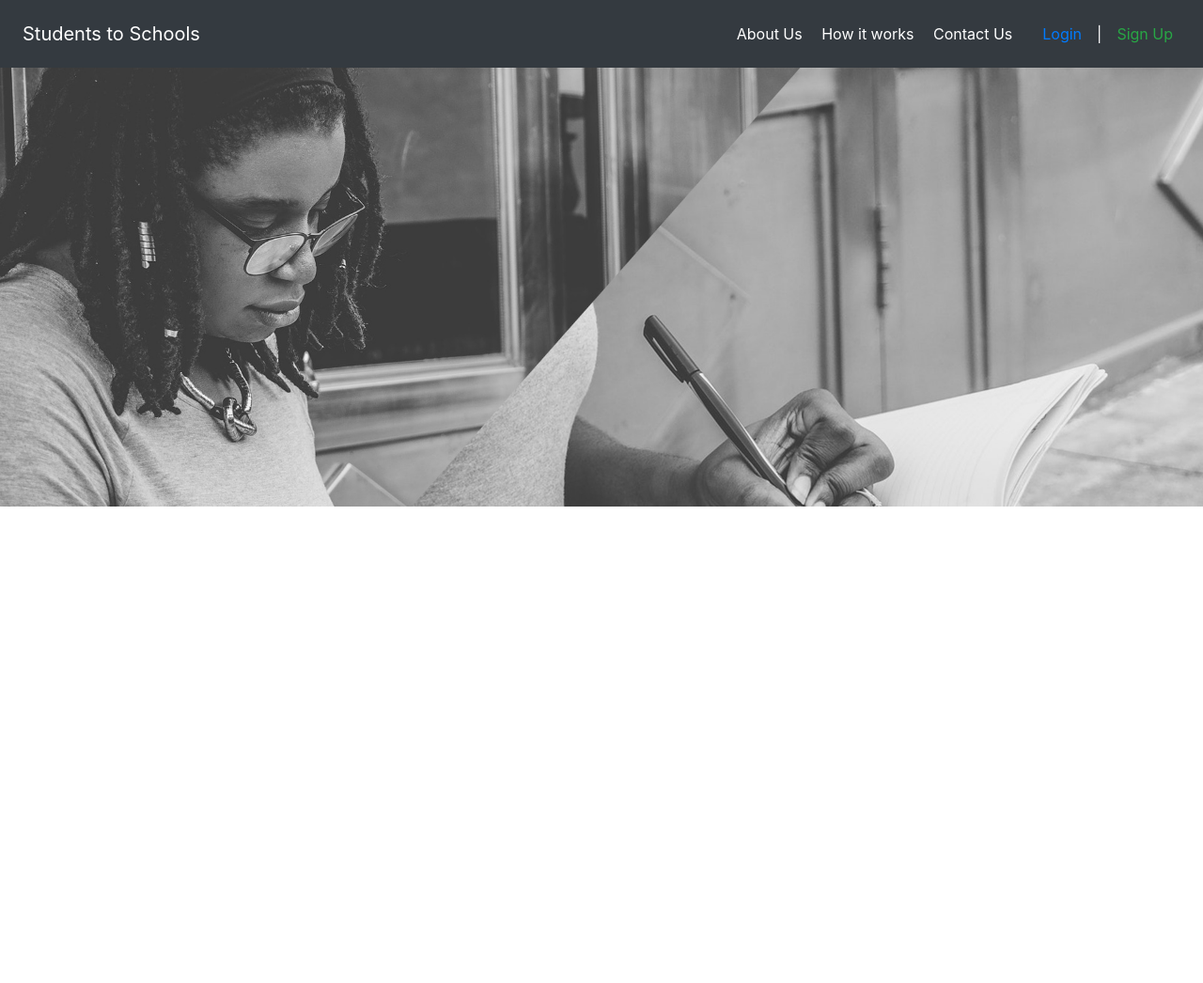
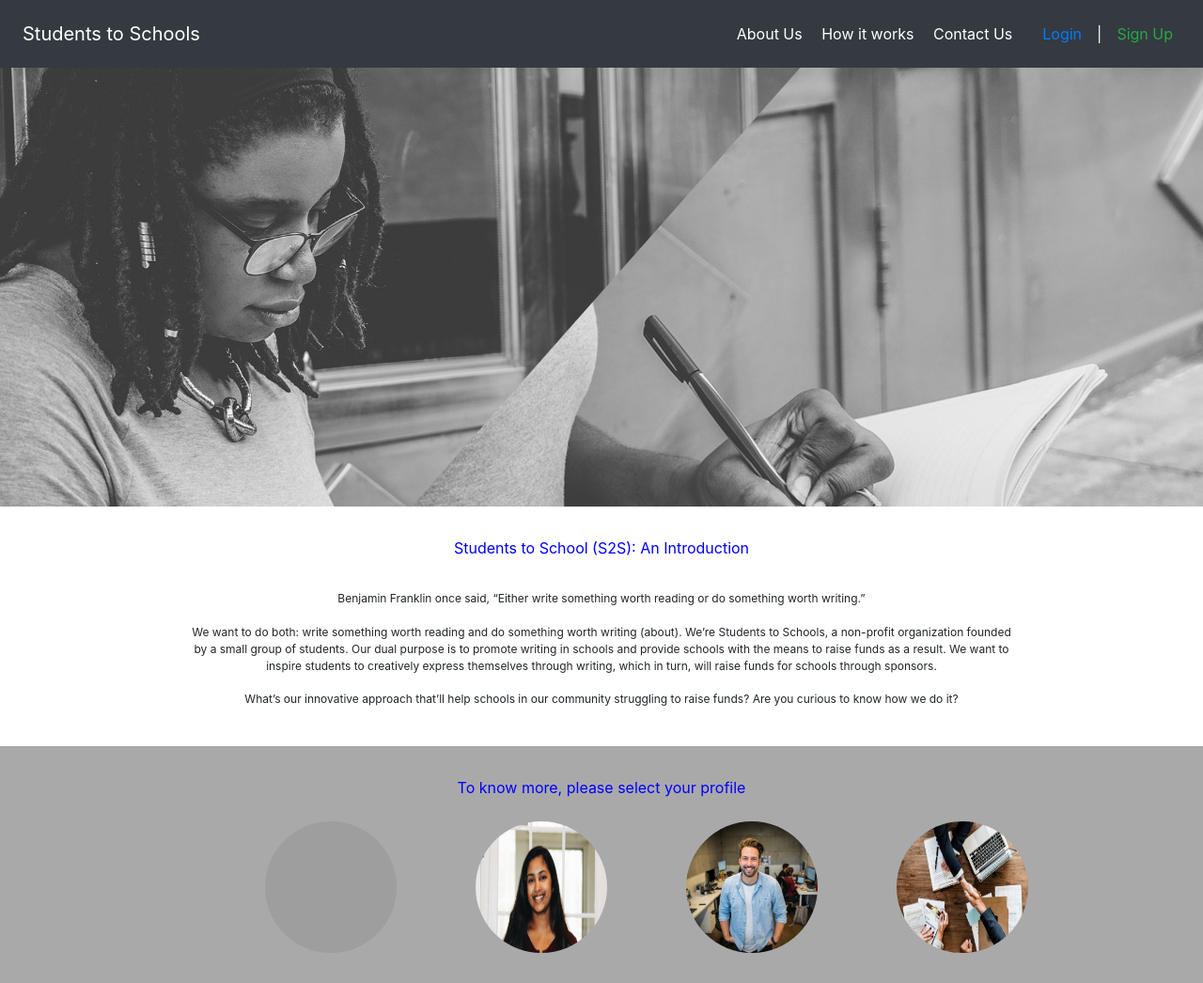
Before and after one commit to kevinjohnb/s2s, a plain HTML site: page index.html in a window 1280 px wide. Shown: the whole page at 94% size. Before the commit the page ends 800 px from the top, so only its background shows below. Drawn offline with Linux system fonts and the light colour scheme; grey boxes are pictures that could not be loaded.

Commit message:
Add second and third division in landing page

```diff
--- a/css/custom/custom.css
+++ b/css/custom/custom.css
@@ -4,3 +4,54 @@
 .opacity {
     opacity: .5;
 }
+
+.intro {
+    height: 20%;
+    padding: 2.5% 15%;
+    margin: auto;
+}
+
+.heading {
+    color: blue;
+    text-align: center;
+    padding-bottom: 1.5rem;
+}
+
+.content {
+    text-align: center;
+    font-size: 12px;
+}
+
+.para {
+    padding: 1%;
+}
+
+.profile {
+    background-color: darkgrey;
+    height: 25%;
+    text-align: center;
+    padding: 2.5% 15%;
+}
+
+.photo {
+    border-radius: 50%;
+    border: 1px solid red;
+    background-position: center center;
+    background-size: contain;
+}
+
+.photo-1 {
+    background-image: url('../../images/student.jpg')
+}
+
+.photo-2 {
+    background-image: url('../../images/representative.jpg')
+}
+
+.photo-3 {
+    background-image: url('../../images/teacher.jpg')
+}
+
+.photo-4 {
+    background-image: url('../../images/sponsor.jpg')
+}
--- a/index.html
+++ b/index.html
@@ -34,11 +34,45 @@
 
 <!-- Introduction -->
 <div class="intro">
+    <div class="heading">
+        Students to School (S2S): An Introduction
+    </div>
+    <div class="content">
+        <div class="para">
+             Benjamin Franklin once said, “Either write something worth reading or do something worth writing.”
+        </div>
+        <div class="para">
+            We want to do both: write something worth reading and do something worth writing (about). We’re Students to Schools, a non-profit organization founded by a small group of students. Our dual purpose is to promote writing in schools and provide schools with the means to raise funds as a result. We want to inspire students to creatively express themselves through writing, which in turn, will raise funds for schools through sponsors.
+        </div>
+        <div class="para">
+            What’s our innovative approach that’ll help schools in our community struggling to raise funds? Are you curious to know how we do it?
+        </div>
+    </div>
 
 </div>
 
 <!-- People profile -->
-<div>
+<div class="profile">
+    <div class="row justify-content-md-center heading">
+        To know more, please select your profile
+    </div>
+
+    <div class="container">
+        <div class="row justify-content-md-center">
+            <div class="col-lg-2  offset-lg-1">
+                <img src="./images/student.jpg" class="rounded-circle" alt="Cinque Terre" width="140" height="140">
+            </div>
+            <div class="col col-lg-2 offset-lg-1">
+                <img src="./images/representative.jpg" class="rounded-circle" alt="Cinque Terre" width="140" height="140">
+            </div>
+            <div class="col col-lg-2 offset-lg-1">
+                <img src="./images/teacher.jpg" class="rounded-circle" alt="Cinque Terre" width="140" height="140">
+            </div>
+             <div class="col col-lg-2 offset-lg-1">
+                <img src="./images/sponsor.jpg" class="rounded-circle" alt="Cinque Terre" width="140" height="140">
+            </div>
+        </div>
+    </div>
 
 </div>
 
```
Also changed, not shown: images/representative.jpg (renamed from images/6682EF6A-080D-41E3-8582-5E69B874AF33.jpg), images/sponsor.jpg (renamed from images/photo-1518600506278-4e8ef466b810.jpg), images/teacher.jpg (renamed from images/photo-1506919258185-6078bba55d2a.jpg), 4 other files.
